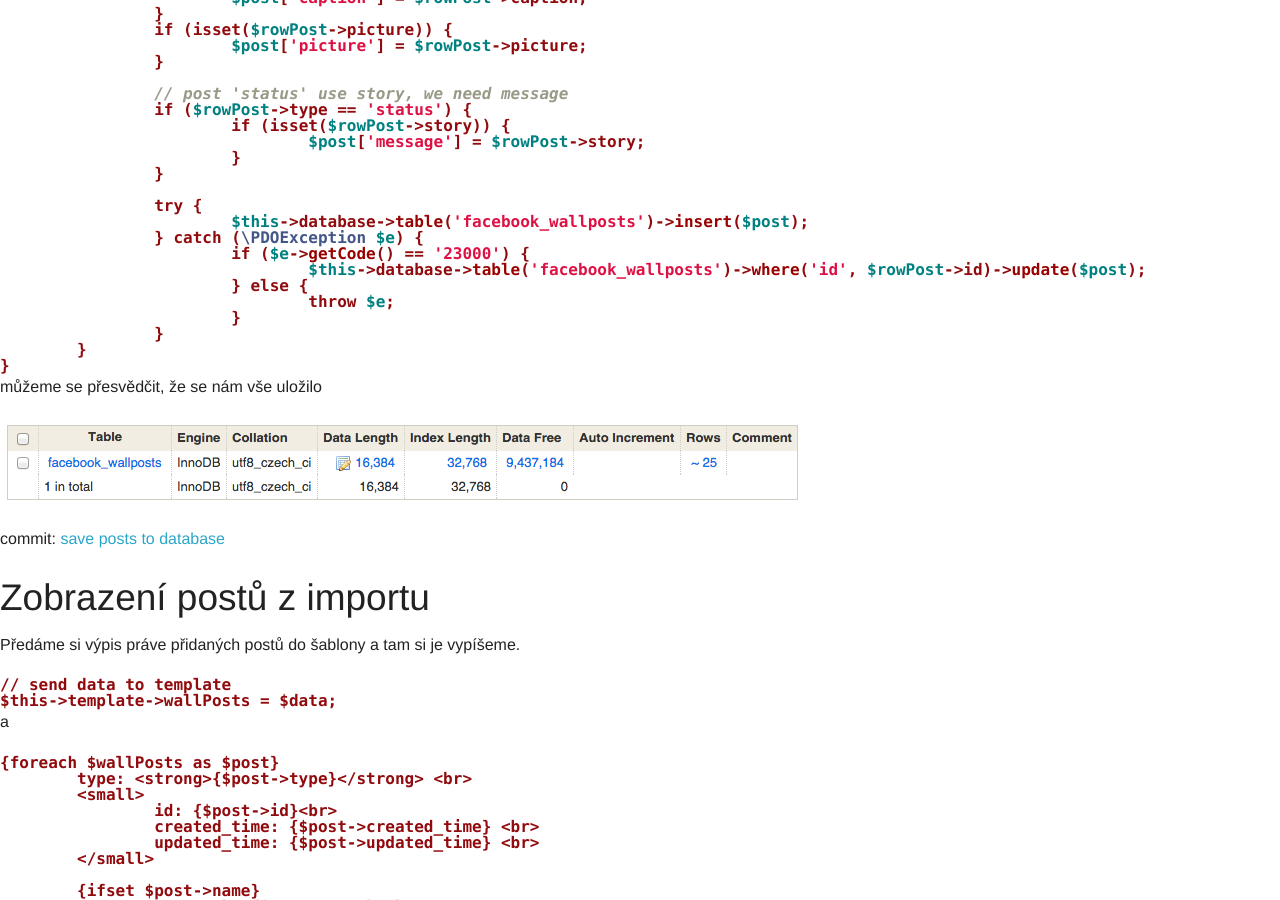
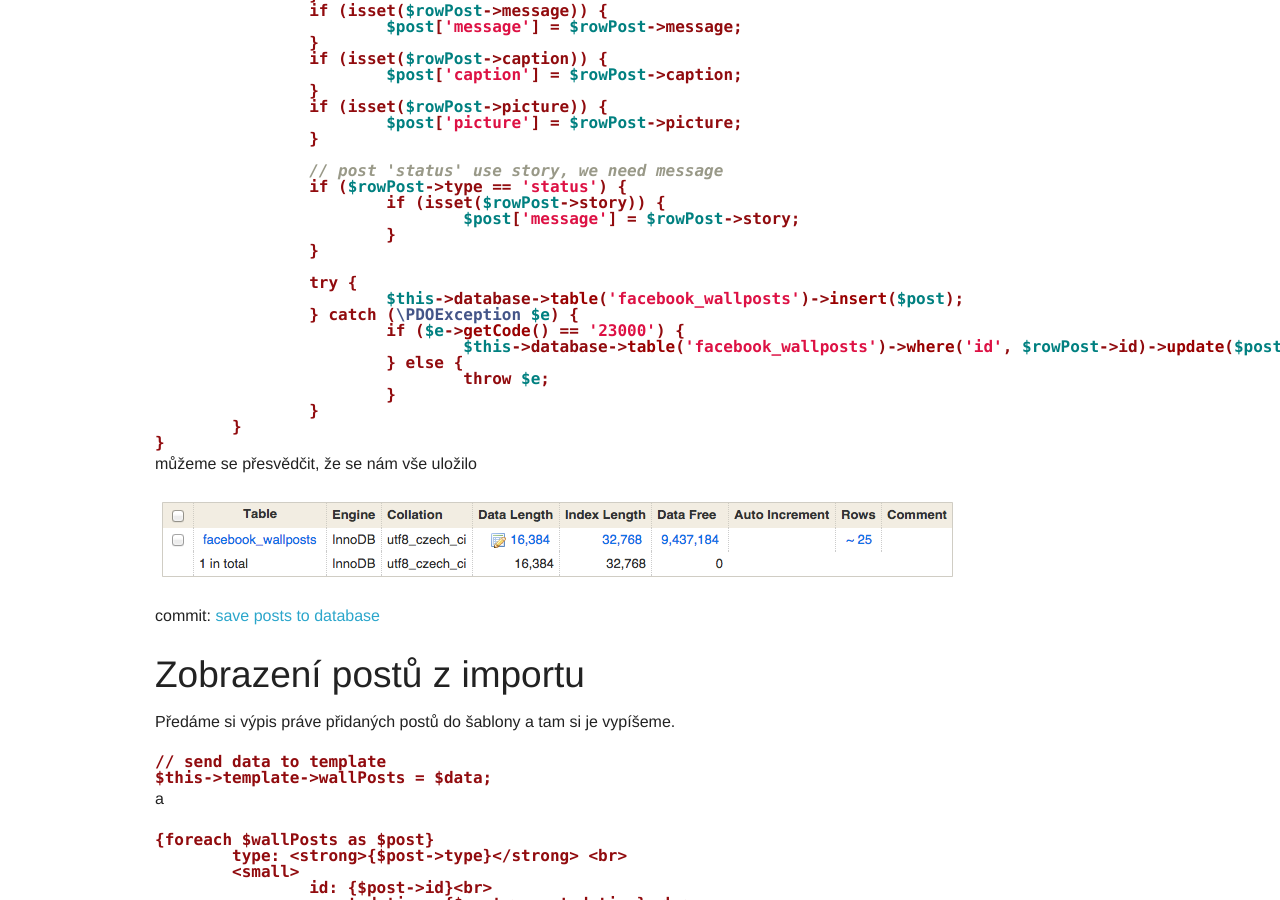
Before and after one commit to chemix/chemix.github.com, a Jekyll site: the page built from _posts/2014-06-13-nette-facebook-reader.md, in a window 1280 px wide and 900 px high, scrolled down 6340 px. Built offline with Jekyll 4.4.1, drawn with Linux system fonts in a browser that asks for light colours; Markdown is read by kramdown in place of the engine named in the settings.

Commit message:
one column

```diff
--- a/_layouts/default.html
+++ b/_layouts/default.html
@@ -11,7 +11,8 @@
 <body>
 
 <div class="site">
-
+  <div class="row">
+    <div class="column">
       {{ content }}
 
       <div class="footer">
@@ -28,7 +29,11 @@
           </p>
         </div>
       </div>
+
     </div>
+  </div>
+</div>
+
 <script>
   (function(i,s,o,g,r,a,m){i['GoogleAnalyticsObject']=r;i[r]=i[r]||function(){
   (i[r].q=i[r].q||[]).push(arguments)},i[r].l=1*new Date();a=s.createElement(o),
```
Lines whose indentation alone changed are shown as unchanged.
